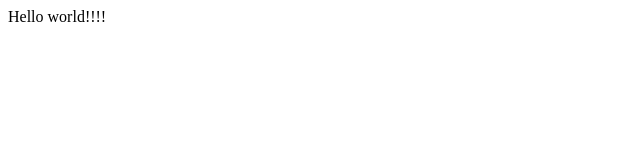
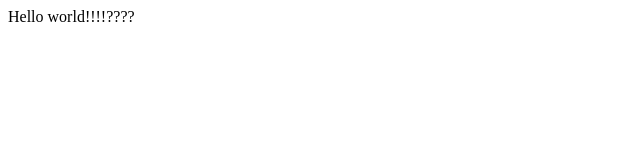
Before and after one commit to Djava17179494/Codeart4, a plain HTML site: page index.html in a window 1280 px wide. Shown: the full height of the page, 0-640 px from the left. Drawn offline with Linux system fonts and the light colour scheme.

Commit message:
qwertyui

```diff
--- a/index.html
+++ b/index.html
@@ -6,6 +6,6 @@
     <title>Document</title>
 </head>
 <body>
-    Hello world!!!!
+    Hello world!!!!????
 </body>
 </html>
```
